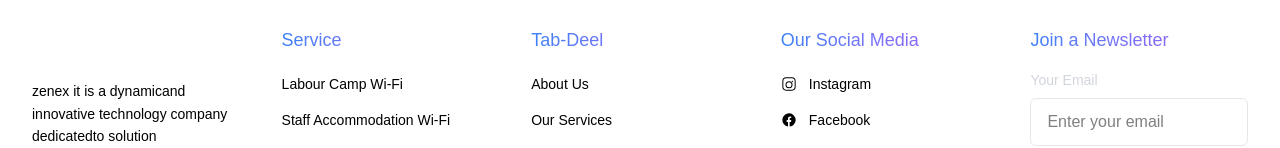
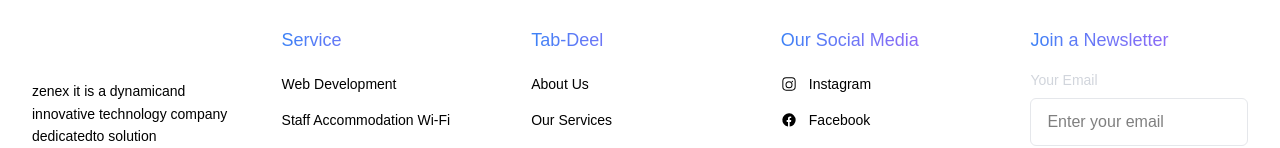
Before and after one commit to iamjuu/zenex, a Next.js app: page /services in a window 1280 px wide. Shown: the part 1212-1360 px from the top of the page. Built offline with nearby package versions, Linux system fonts and the light colour scheme; a web font is replaced by a local one.

Commit message:
footer upated

```diff
--- a/components/footer/index.jsx
+++ b/components/footer/index.jsx
@@ -91,7 +91,7 @@ const Footer = () => {
                 duration={500}
                 className="block hover:text-secondary transition-colors py-1"
               >
-                Labour Camp Wi-Fi
+                Web Development
               </Link>
               <Link
                 to="services"
@@ -350,7 +350,7 @@ const Footer = () => {
 
       {/* Toast Notification */}
       {showToast && (
-        <div className="fixed top-6 right-6 bg-green-500 text-white px-4 py-3 rounded-md shadow-lg flex items-center space-x-2 animate-fadeIn">
+        <div className="fixed top-36 right-2 bg-green-500 text-white px-4 py-3 rounded-md shadow-lg flex items-center space-x-2 animate-fadeIn">
           <svg
             className="w-5 h-5 text-white"
             fill="none"
```
